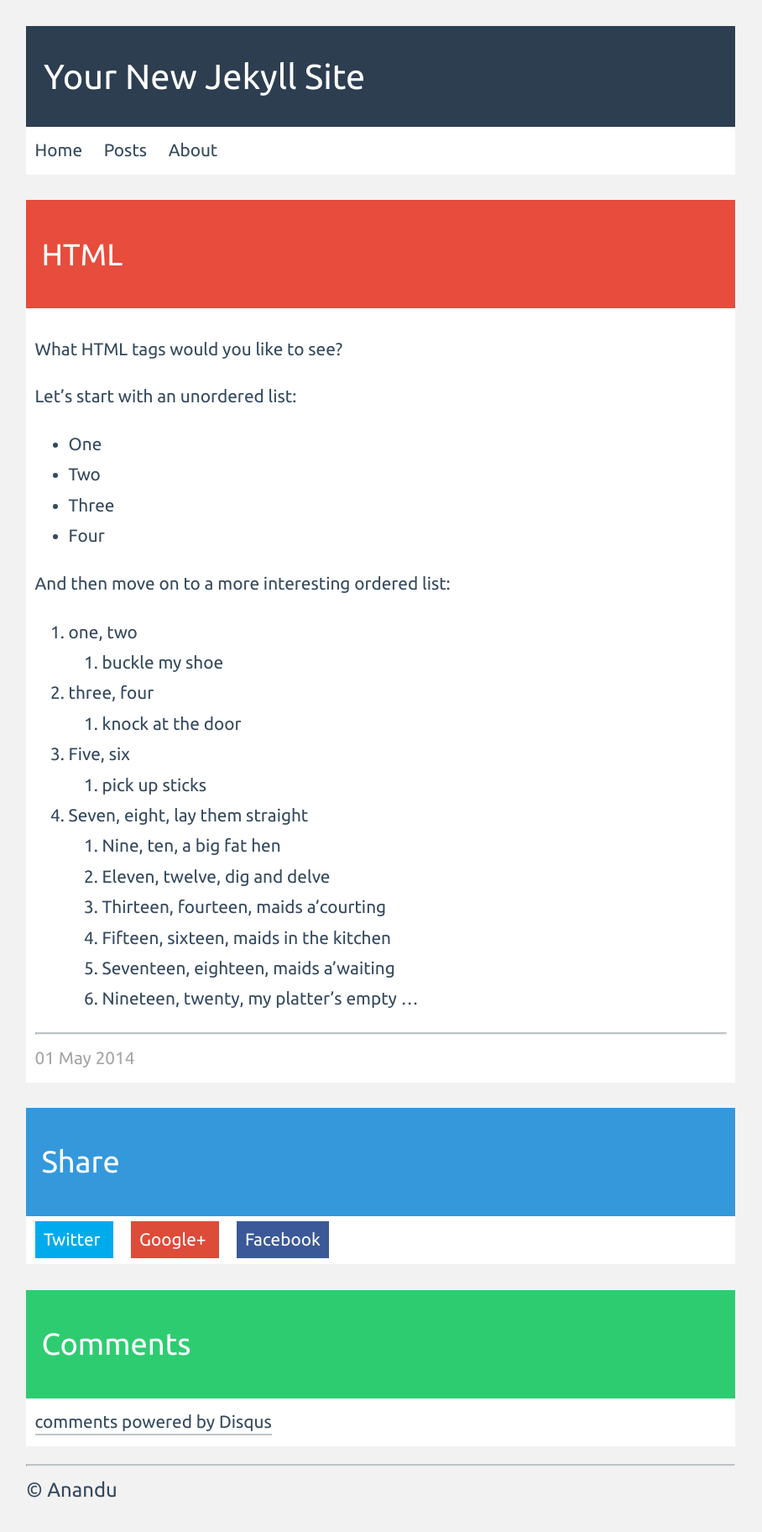
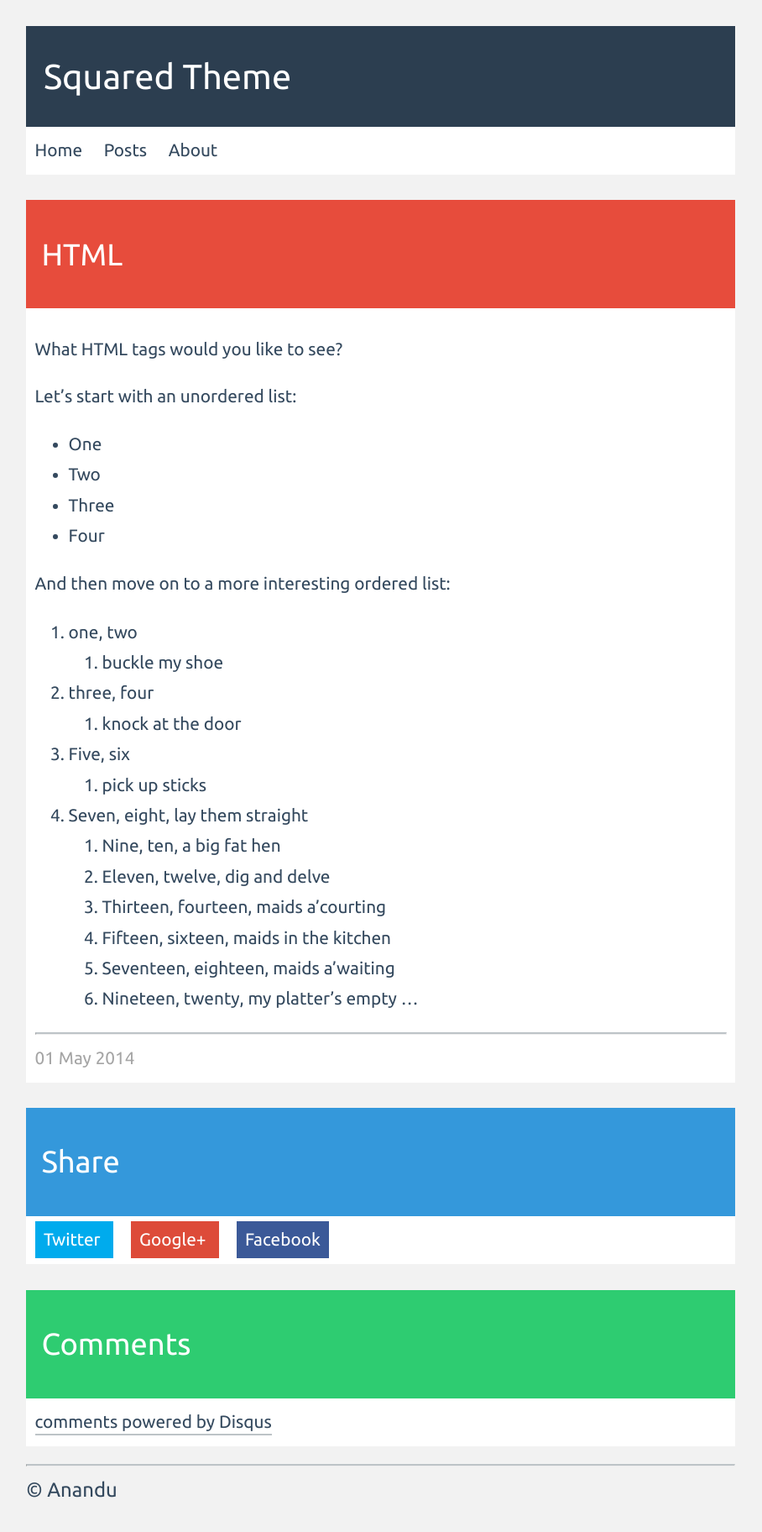
Before and after one commit to dataduke/squared, a Jekyll site: the page built from _posts/2014-05-01-html.markdown, in a window 1280 px wide. Shown: the whole page at 84% size, without its empty margins (0-908 px from the left). Built offline with Jekyll 4.4.1, drawn with Linux system fonts in a browser that asks for light colours; Markdown is read by kramdown in place of the engine named in the settings; comment, search, counter and statistics services are not loaded.

```diff
--- a/_config.yml
+++ b/_config.yml
@@ -1,4 +1,4 @@
-name: Your New Jekyll Site
+name: Squared Theme
 markdown: redcarpet
 pygments: true
 permalink: /:title
```
